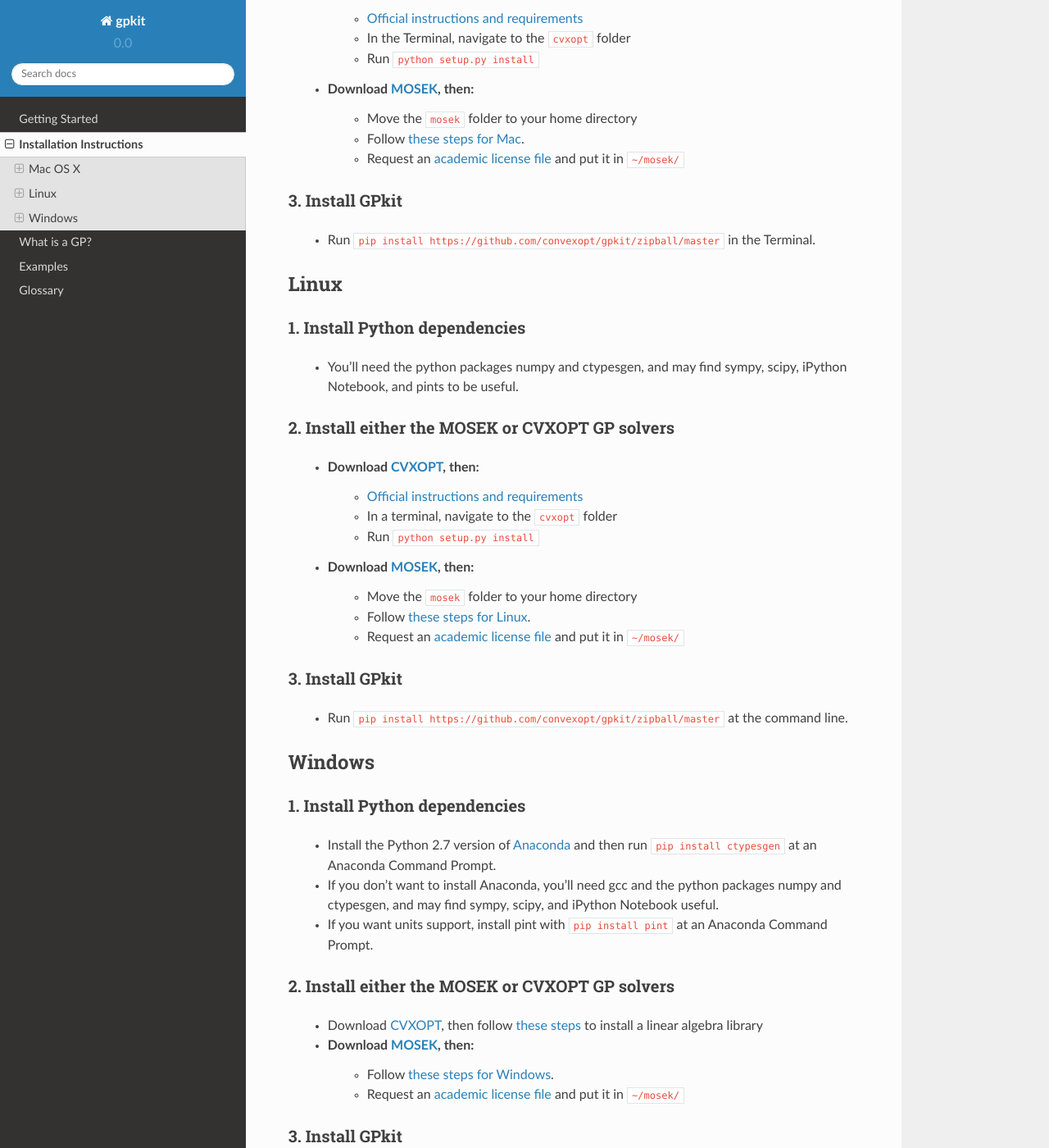
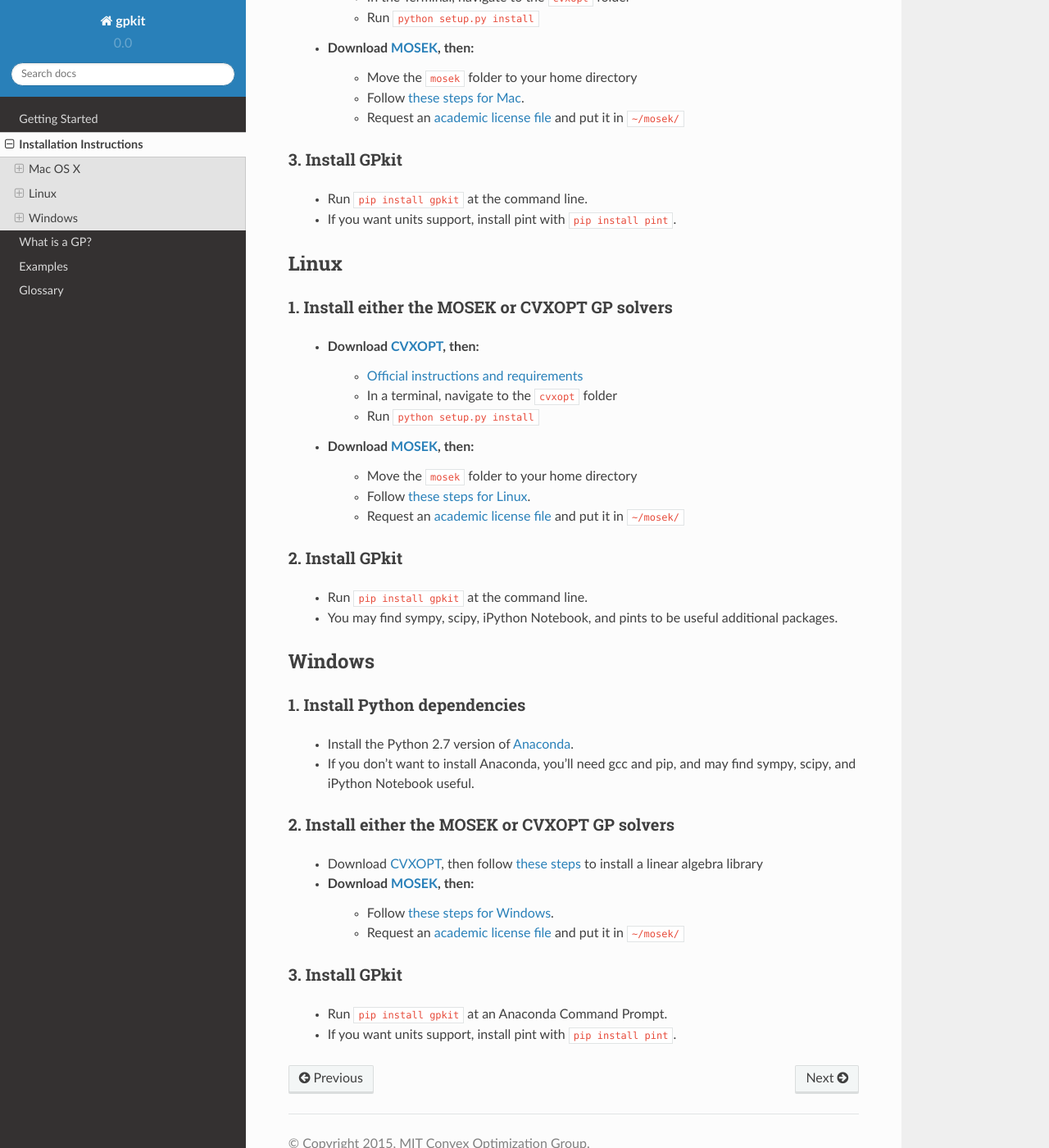
Before and after one commit to convexengineering/gpkit, a Sphinx documentation site: the page built from docs/source/installation.rst, in a window 1280 px wide and 1400 px high, scrolled down 560 px. Shown: the whole window at 82% size. Built offline with Sphinx 7.4.7 and the Read the Docs theme 2.0.0, drawn with Linux system fonts in a browser that asks for light colours; pages that are not in the unit, such as notebooks, are missing from menus; some of the changed text lies outside the part shown.

Commit message:
update installation instructions

```diff
--- a/docs/source/installation.rst
+++ b/docs/source/installation.rst
@@ -8,9 +8,8 @@
 
 1. Install Python and build dependencies
 ++++++++++++++++++++++++++++++++++++++++
-  - Install the Python 2.7 version of `Anaconda <http://continuum.io/downloads>`_ and then run ``pip install ctypesgen`` in the Terminal application.
-  - If you don't want to install Anaconda, you'll need the python packages numpy and ctypesgen, and may find sympy, scipy, and iPython Notebook useful.
-  - If you want units support, install pint with ``pip install pint``.
+  - Install the Python 2.7 version of `Anaconda <http://continuum.io/downloads>`_.
+  - If you don't want to install Anaconda, you'll need gcc and pip, and may find sympy, scipy, and iPython Notebook useful.
   - If ``which gcc`` does not return anything, install the `Apple Command Line Tools <https://developer.apple.com/downloads/index.action?=command%20line%20tools>`_.
 
 
@@ -30,19 +29,15 @@
 
 3. Install GPkit
 ++++++++++++++++
-  - Run ``pip install https://github.com/convexopt/gpkit/zipball/master`` in the Terminal.
+  - Run ``pip install gpkit`` at the command line.
+  - If you want units support, install pint with ``pip install pint``.
 
 
 
 Linux
 =====
 
-1. Install Python dependencies
-++++++++++++++++++++++++++++++
-  - You'll need the python packages numpy and ctypesgen, and may find sympy, scipy, iPython Notebook, and pints to be useful.
-
-
-2. Install either the MOSEK or CVXOPT GP solvers
+1. Install either the MOSEK or CVXOPT GP solvers
 ++++++++++++++++++++++++++++++++++++++++++++++++
 
   - Download `CVXOPT <http://cvxopt.org/download/index.html>`_, then:
@@ -56,9 +51,10 @@
       - Request an `academic license file <http://license.mosek.com/academic>`_ and put it in ``~/mosek/``
 
 
-3. Install GPkit
+2. Install GPkit
 ++++++++++++++++
-  - Run ``pip install https://github.com/convexopt/gpkit/zipball/master`` at the command line.
+  - Run ``pip install gpkit`` at the command line.
+  - You may find sympy, scipy, iPython Notebook, and pints to be useful additional packages.
 
 
 
@@ -68,9 +64,8 @@
 
 1. Install Python dependencies
 ++++++++++++++++++++++++++++++
-  - Install the Python 2.7 version of `Anaconda <http://continuum.io/downloads>`_ and then run ``pip install ctypesgen`` at an Anaconda Command Prompt.
-  - If you don't want to install Anaconda, you'll need gcc and the python packages numpy and ctypesgen, and may find sympy, scipy, and iPython Notebook useful.
-  - If you want units support, install pint with ``pip install pint`` at an Anaconda Command Prompt.
+  - Install the Python 2.7 version of `Anaconda <http://continuum.io/downloads>`_.
+  - If you don't want to install Anaconda, you'll need gcc and pip, and may find sympy, scipy, and iPython Notebook useful.
 
 
 2. Install either the MOSEK or CVXOPT GP solvers
@@ -85,4 +80,5 @@
 
 3. Install GPkit
 ++++++++++++++++
-  - Run ``pip install https://github.com/convexopt/gpkit/zipball/master`` in the Terminal.
+  - Run ``pip install gpkit`` at an Anaconda Command Prompt.
+  - If you want units support, install pint with ``pip install pint``.
```
